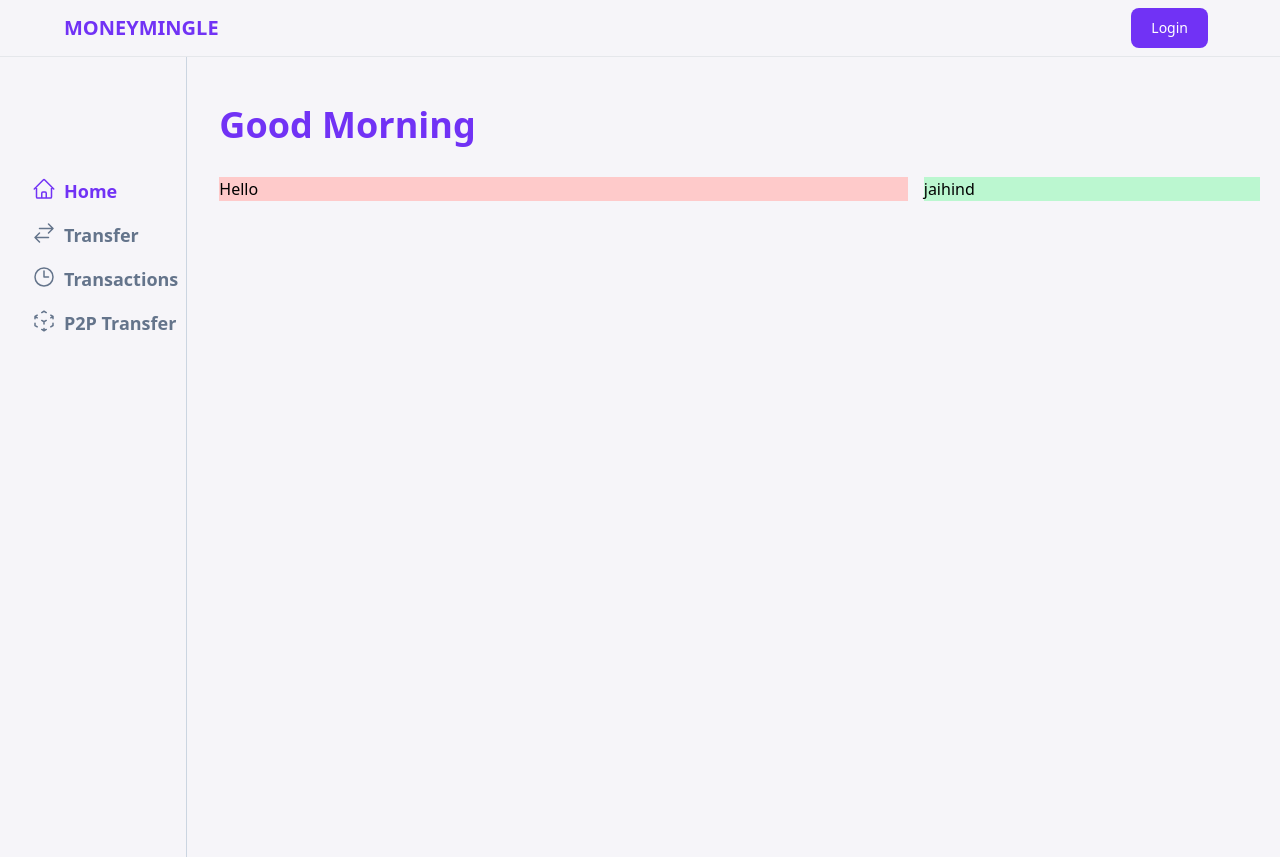
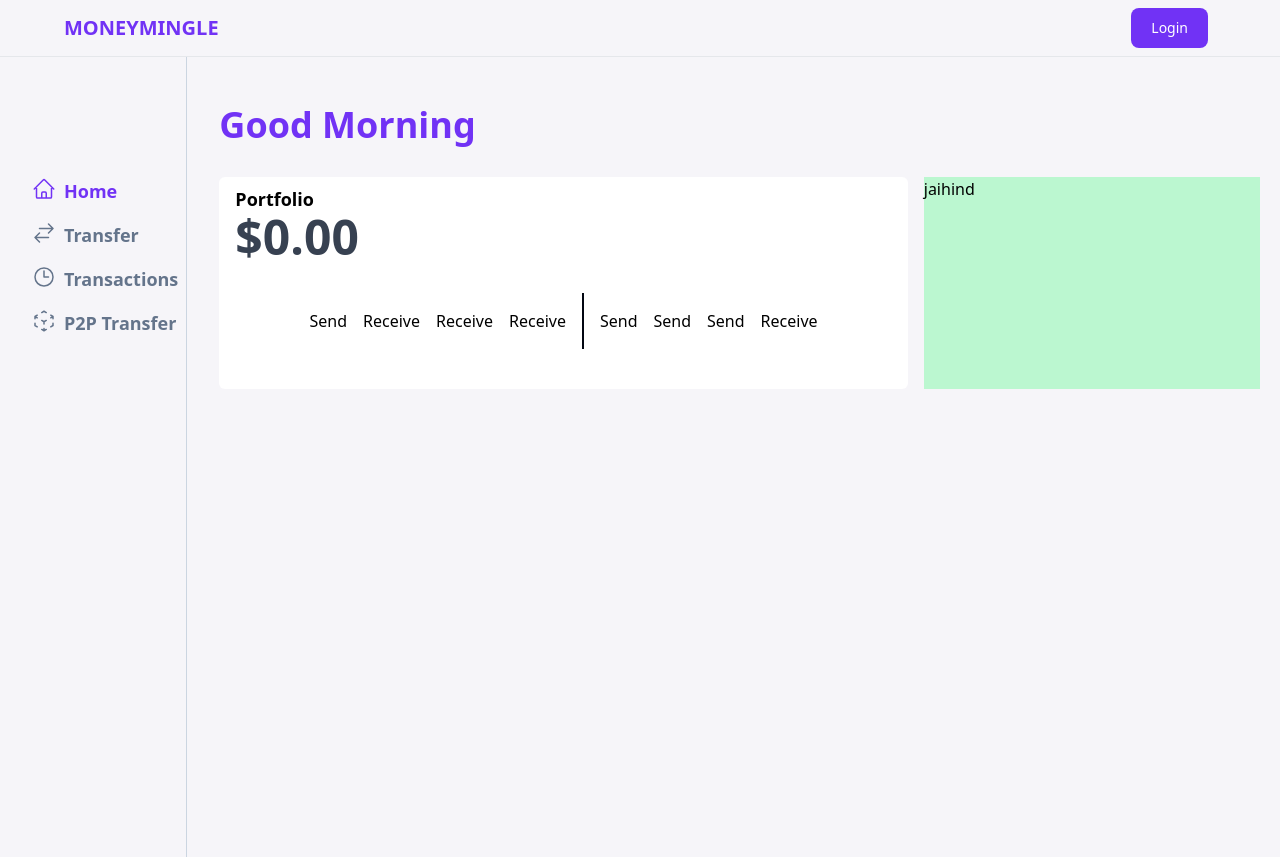
Before and after one commit to PatelYash7/MoneyMingle, a Next.js app in the folder apps/user-client/: page /dashboard in a window 1280 px wide. Built offline with nearby package versions, Linux system fonts and the light colour scheme; no server answers.

Commit message:
Added the portfolio component

```diff
--- a/apps/user-client/app/(dashboard)/dashboard/page.tsx
+++ b/apps/user-client/app/(dashboard)/dashboard/page.tsx
@@ -1,3 +1,4 @@
+import { PortfolioCard } from "../../../components/PortfolioCard";
 import { getGreeting } from "../../lib/actions/setGreetings";
 
 export default async function () {
@@ -6,7 +7,9 @@ export default async function () {
     <>
       <div className="pt-8 text-4xl font-bold text-blueMain">{greet}</div>
       <div className="grid grid-cols-3 gap-4 my-8">
-        <div className="grid col-span-2 bg-red-200 ">Hello</div>
+        <div className="grid col-span-2">
+          <PortfolioCard/>
+        </div>
         <div className="bg-green-200">jaihind</div>
       </div>
     </>
--- /dev/null
+++ b/apps/user-client/components/PortfolioCard.tsx
@@ -0,0 +1,26 @@
+export const PortfolioCard = ()=>{
+    return <div className="px-4 py-2 bg-white rounded-md">
+        <div className="text-lg font-bold">
+            <div>
+                Portfolio
+            </div>
+            <div className="text-5xl font-semibold text-gray-700 ">
+                $0.00
+            </div>
+        </div>
+        <div className="flex items-center justify-center py-8 ">
+            <div className="flex gap-4 px-4 py-4 border-r-2 border-gray-950">
+                <button>Send</button>
+                <button>Receive</button>
+                <button>Receive</button>
+                <button>Receive</button>
+            </div>
+            <div className="flex gap-4 px-4 py-4 ">
+                <button>Send</button>
+                <button>Send</button>
+                <button>Send</button>
+                <button>Receive</button>
+            </div>
+        </div>
+    </div>
+}
```
